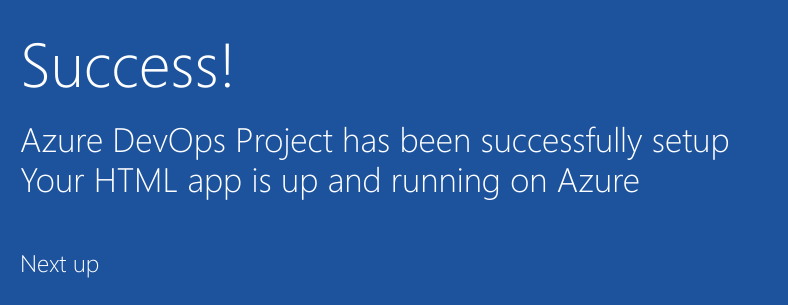
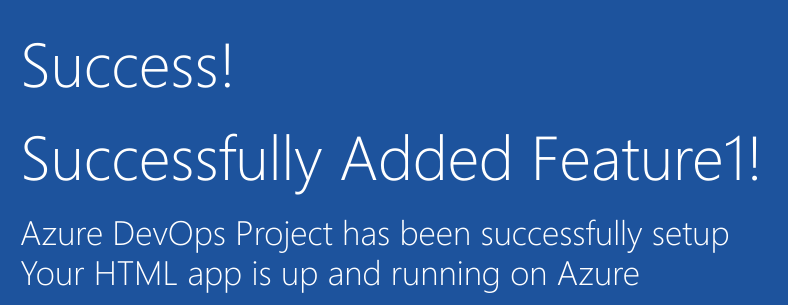
Before and after one commit to code-pinguin/hooli_co, a plain HTML site: page sample-project/index.html in a window 1280 px wide. Shown: the part 352-657 px from the top of the page, 205-993 px from the left. Drawn offline with Linux system fonts and the light colour scheme.

Commit message:
Added feature1

```diff
--- a/sample-project/index.html
+++ b/sample-project/index.html
@@ -19,6 +19,7 @@
         </div>
             <div class="content-body">
                 <div class="success-text">Success!</div>
+                <div class="success-text">Successfully Added Feature1!</div>
                 <div class="description line-1"> Azure DevOps Project has been successfully setup</div>
                 <div class="description line-2"> Your HTML app is up and running on Azure</div>
                 <div class="next-steps-container">
```
